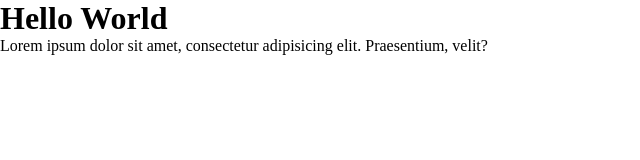
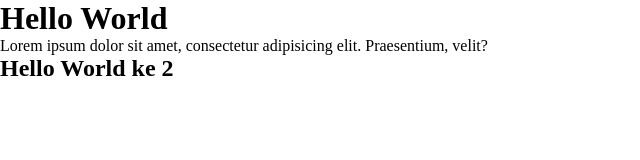
Before and after one commit to prad-alpukat/belajar-git-private-frontend, a plain HTML site: page index.html in a window 1280 px wide. Shown: the whole page, without its empty margins (0-640 px from the left). Drawn offline with Linux system fonts and the light colour scheme.

Commit message:
tambah hello

```diff
--- a/index.html
+++ b/index.html
@@ -12,6 +12,8 @@
 <body>
     <h1>Hello World</h1>
     <p>Lorem ipsum dolor sit amet, consectetur adipisicing elit. Praesentium, velit?</p>
+
+    <h2>Hello World ke 2</h2>
 </body>
 
 </html>
```
